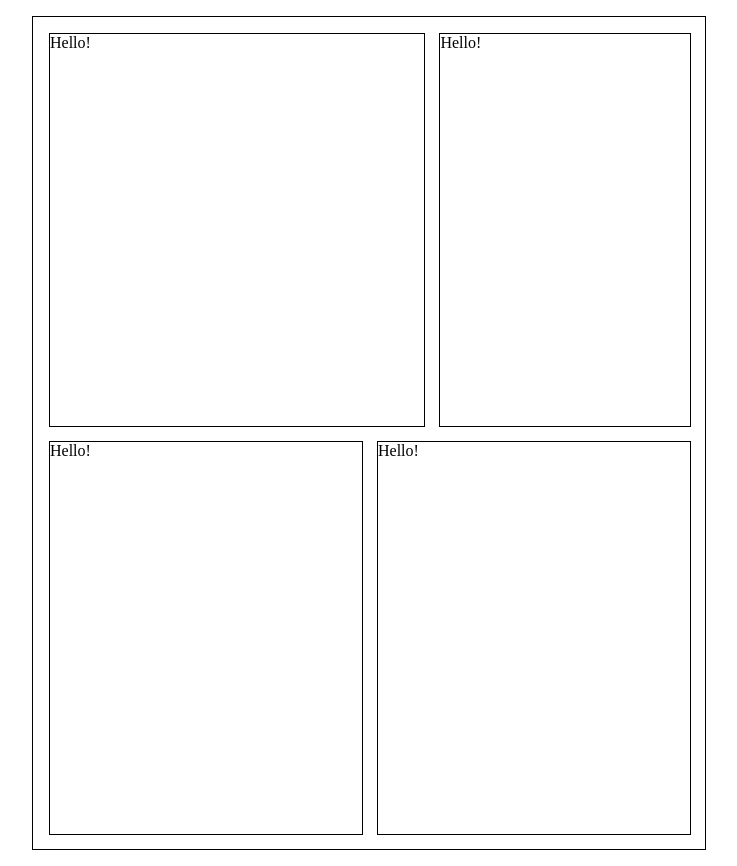
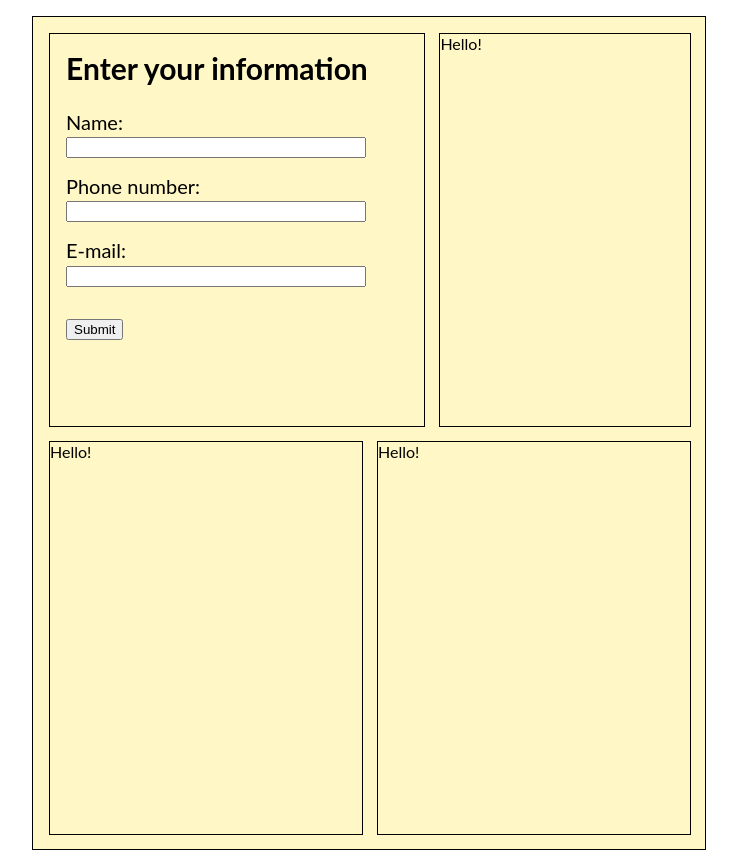
Before and after one commit to qzmp10/cv-application, a React (Create React App) app in the folder cv-project/: page / in a window 1280 px wide. Shown: the whole page, without its empty margins (271-1008 px from the left). Built offline with nearby package versions, Linux system fonts and the light colour scheme.

Commit message:
built basic form interface & logic to store in state

```diff
--- a/cv-project/src/App.css
+++ b/cv-project/src/App.css
@@ -2,6 +2,7 @@ body {
   display: flex;
   justify-content: center;
   margin: 1rem;
+  font-family: 'Lato', sans-serif;
 }
 
 .mainContainer {
@@ -12,6 +13,7 @@ body {
   grid-template-rows: 1fr 1fr;
   padding: 1rem;
   gap: 1rem;
+  background-color: rgba(255, 244, 179, 0.747);
 }
 .topContainer {
   display: grid;
@@ -33,6 +35,7 @@ body {
   border: solid 1px black;
   width: 100%;
   height: 100%;
+  font-size: 20px;
 }
 
 .education {
@@ -52,3 +55,20 @@ body {
   width: 100%;
   height: 100%;
 }
+
+.formHeader {
+  margin: 1rem;
+  margin-bottom: 1.5rem;
+}
+
+.inputDiv {
+  margin: 1rem;
+  display: flex;
+  flex-direction: column;
+  gap: 0.2rem;
+  width: 80%;
+}
+
+.submit {
+  margin: 1rem;
+}
--- a/cv-project/src/App.js
+++ b/cv-project/src/App.js
@@ -5,9 +5,15 @@ import Education from './components/Education'
 import Experience from './components/Experience';
 import Projects from './components/Projects';
 
-function App() {
-  return (
-    <div className = "mainContainer">
+class App extends React.Component {
+
+  constructor(props) {
+    super(props)
+  }
+
+  render() {
+    return (
+      <div className = "mainContainer">
       <div className="topContainer">
       <GeneralInfo/>
       <Education/>
@@ -17,7 +23,8 @@ function App() {
         <Experience/>
       </div>
     </div>
-  );
+    )
+  }
 }
 
 export default App;
--- a/cv-project/src/components/GeneralInfo.js
+++ b/cv-project/src/components/GeneralInfo.js
@@ -2,13 +2,94 @@ import React from 'react';
 
 class GeneralInfo extends React.Component {
 
-    constructor() {
-        super()
+    constructor(props) {
+        super(props);
+
+        this.state = {
+            info: {
+                name: '',
+                email: '',
+                phone: ''
+            },
+            infoArray: [],
+        }
+    }
+
+    handleChange = (e) => {
+        if(e.target.id === "name") {
+            this.setState({
+                info: {
+                    name: e.target.value,
+                    email: this.state.info.email,
+                    phone: this.state.info.phone
+                }
+            })
+        }
+        if(e.target.id === "email") {
+            this.setState({
+                info: {
+                    name: this.state.info.name,
+                    email: e.target.value,
+                    phone: this.state.info.phone
+                }
+            })
+        }
+        if(e.target.id === "phone") {
+            this.setState({
+                info: {
+                    name: this.state.info.name,
+                    email: this.state.info.email,
+                    phone: e.target.value
+                }
+            })
+        }
+
+    }
+
+    submitInfo = (e) => {
+        e.preventDefault();
+        this.setState({
+            infoArray: this.state.infoArray.concat(this.state.info),
+        })
+        console.log(this.state.infoArray)
     }
 
     render() {
+        const { info, infoArray } = this.state;
+
         return(
-            <div className="generalInfo">Hello!</div>
+            <div className="generalInfo">
+                <form onSubmit={this.submitInfo} className="form generalInfoForm">
+                    <h2 className = "formHeader">Enter your information</h2>
+                    <div className='inputDiv'>
+                      <label htmlFor="name">Name: </label>
+                      <input
+                      onChange={this.handleChange}
+                      value={info.name}
+                      id="name"
+                      type="text"/>
+                    </div>
+
+                    <div className='inputDiv'>
+                      <label htmlFor="phone">Phone number: </label>
+                      <input
+                      onChange={this.handleChange}
+                      value={info.phone}
+                      id="phone"
+                      type="tel"/>
+                    </div>
+
+                    <div className='inputDiv'>
+                    <label htmlFor="email">E-mail: </label>
+                    <input
+                    onChange={this.handleChange}
+                      value={info.email}
+                      id="email"
+                      type="email"/>
+                    </div>
+                    <button className="submit" type="submit">Submit</button>
+                </form>
+            </div>
         )
     }
 }
```
